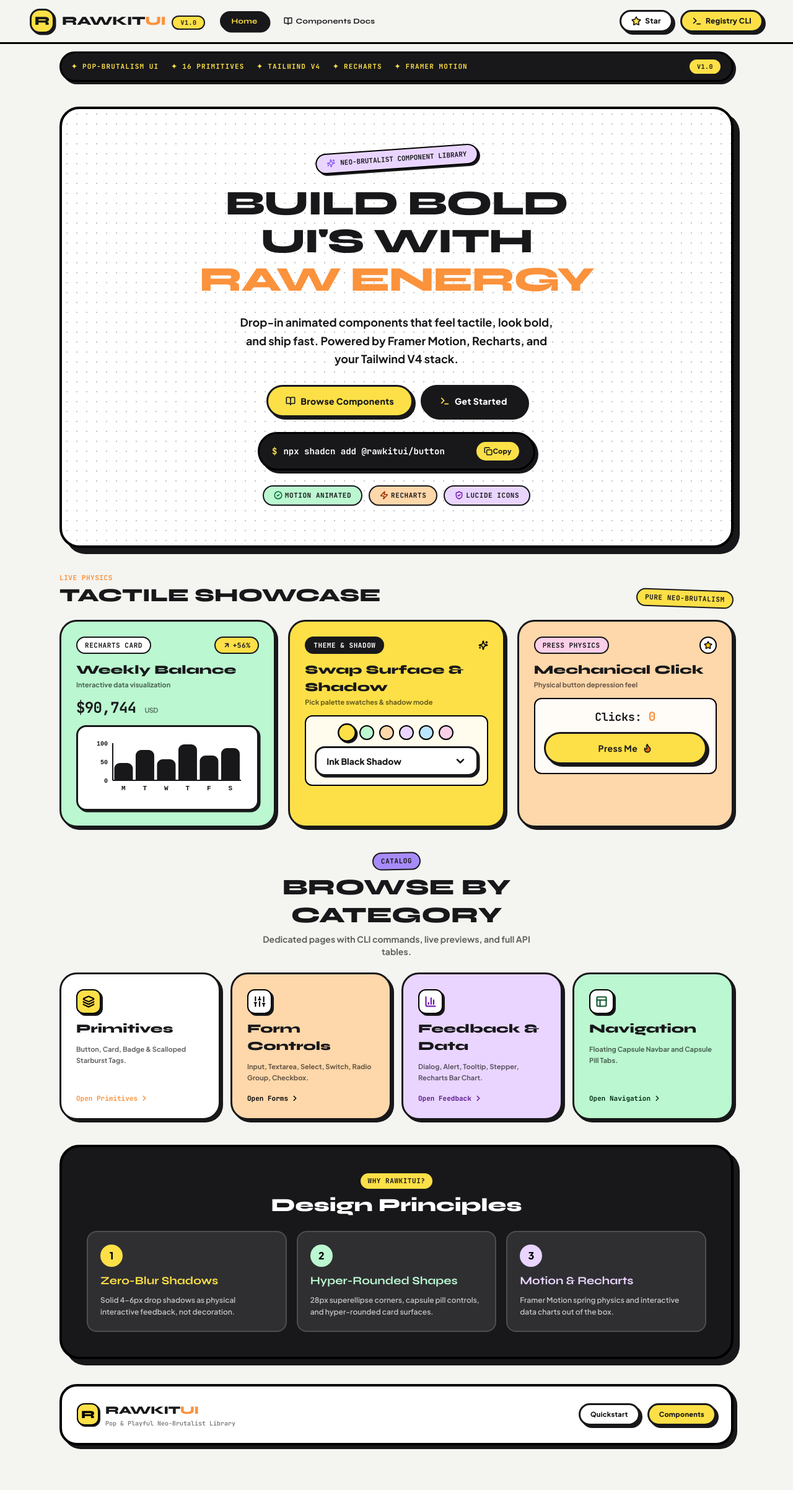
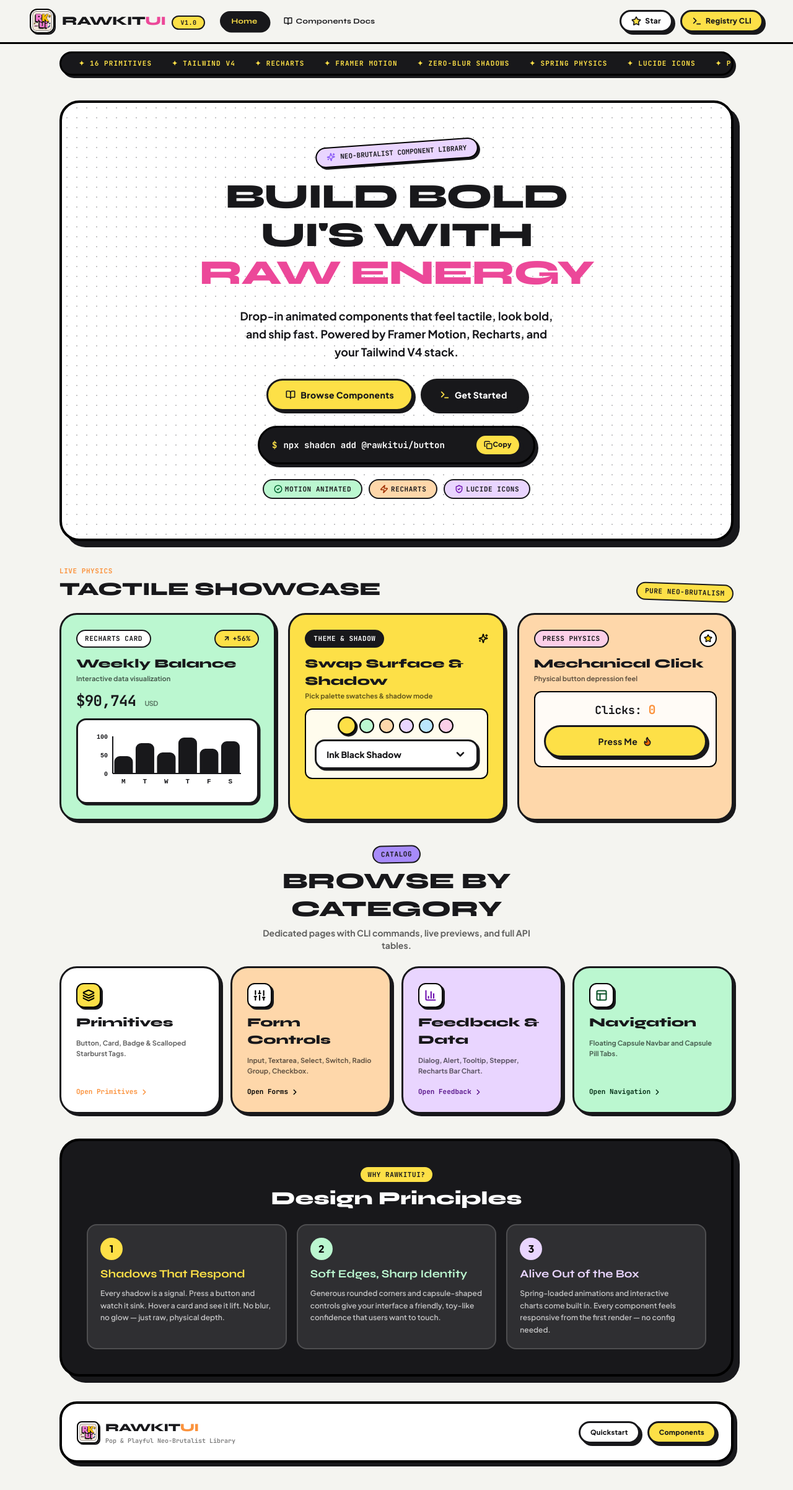
Before and after one commit to 1k24bytes/rawkitui, a React (Vite) app: page / in a window 1280 px wide. Shown: the top 2404 px of the page at 62% size. Built offline with nearby package versions, Linux system fonts and the light colour scheme.

Commit message:
feat(home): refresh RawkitUI branding and hero interactive showcase

```diff
--- a/index.html
+++ b/index.html
@@ -2,7 +2,7 @@
 <html lang="en">
   <head>
     <meta charset="UTF-8" />
-    <link rel="icon" type="image/svg+xml" href="/favicon.svg" />
+    <link rel="icon" type="image/png" href="/logo.png" />
     <meta name="viewport" content="width=device-width, initial-scale=1.0" />
     <title>RawkitUI — Pop-Brutalist Component Library & Design System</title>
     <!-- Google Fonts: Syne (Display), Plus Jakarta Sans (Body), JetBrains Mono (Code/Numbers) -->
--- a/src/components/layout/Header.tsx
+++ b/src/components/layout/Header.tsx
@@ -20,12 +20,12 @@
     <header className="sticky top-0 z-40 bg-[#F4F4F0]/90 backdrop-blur-md border-b-3 border-black px-4 lg:px-12 py-3.5 flex items-center justify-between font-sans">
       <div className="flex items-center gap-6">
         <RouterLink to="/" className="flex items-center gap-3 group">
-          <div className="w-10 h-10 rounded-2xl bg-[#FDE047] rk-border rk-shadow-sm flex items-center justify-center font-display font-extrabold text-xl group-hover:scale-105 transition-transform">
-            R
+          <div className="w-10 h-10 rounded-xl overflow-hidden border-2 border-black shadow-[2px_2px_0_0_#18181b] group-hover:scale-105 transition-transform">
+            <img src="/logo.png" alt="RawkitUI" className="w-full h-full object-cover" />
           </div>
           <div>
             <span className="font-display font-black text-xl tracking-tight">
-              RAWKIT<span className="text-[#FB923C]">UI</span>
+              RAWKIT<span className="text-[#EC4899]">UI</span>
             </span>
             <Badge variant="yellow" shape="pill" className="ml-2.5 text-[10px] py-0.5">
               v1.0
--- a/src/index.css
+++ b/src/index.css
@@ -41,6 +41,12 @@
   h1, h2, h3, h4, .font-display {
     font-family: var(--font-display);
   }
+}
+
+/* Marquee Animation */
+@keyframes marquee {
+  0% { transform: translateX(0); }
+  100% { transform: translateX(-50%); }
 }
 
 /* Custom RawkitUI Pop-Brutalist Utility Classes */
--- a/src/pages/Home.tsx
+++ b/src/pages/Home.tsx
@@ -68,18 +68,22 @@
         initial={{ opacity: 0, y: -10 }}
         animate={{ opacity: 1, y: 0 }}
         transition={{ duration: 0.4 }}
-        className="bg-[#18181B] text-[#FDE047] py-2 px-4 rounded-full border-3 border-black shadow-[4px_4px_0_0_#18181b] overflow-hidden whitespace-nowrap font-mono text-[11px] font-black tracking-widest uppercase flex items-center justify-between"
+        className="bg-[#18181B] text-[#FDE047] py-2 rounded-full border-3 border-black shadow-[4px_4px_0_0_#18181b] overflow-hidden font-mono text-[11px] font-black tracking-widest uppercase"
       >
-        <div className="flex items-center gap-5 animate-pulse">
-          <span>✦ POP-BRUTALISM UI</span>
-          <span className="hidden sm:inline">✦ 16 PRIMITIVES</span>
-          <span className="hidden md:inline">✦ TAILWIND V4</span>
-          <span className="hidden lg:inline">✦ RECHARTS</span>
-          <span className="hidden lg:inline">✦ FRAMER MOTION</span>
+        <div className="flex animate-[marquee_20s_linear_infinite] whitespace-nowrap">
+          {[0, 1].map((i) => (
+            <div key={i} className="flex items-center gap-8 shrink-0 px-4">
+              <span>✦ POP-BRUTALISM UI</span>
+              <span>✦ 16 PRIMITIVES</span>
+              <span>✦ TAILWIND V4</span>
+              <span>✦ RECHARTS</span>
+              <span>✦ FRAMER MOTION</span>
+              <span>✦ ZERO-BLUR SHADOWS</span>
+              <span>✦ SPRING PHYSICS</span>
+              <span>✦ LUCIDE ICONS</span>
+            </div>
+          ))}
         </div>
-        <Badge variant="yellow" shape="pill" className="hidden sm:inline-flex text-[10px]">
-          v1.0
-        </Badge>
       </motion.div>
 
       {/* ═══════════════════════════════════════════════ */}
@@ -120,7 +124,7 @@
               <br />
               UI's With
               <br />
-              <span className="text-[#FB923C]">Raw Energy</span>
+              <span className="text-[#EC4899]">Raw Energy</span>
             </motion.h1>
 
             {/* Subtitle — concise, benefit-driven */}
@@ -432,23 +436,23 @@
             {
               num: 1,
               bg: '#FDE047',
-              title: 'Zero-Blur Shadows',
+              title: 'Shadows That Respond',
               titleColor: '#FDE047',
-              desc: 'Solid 4–6px drop shadows as physical interactive feedback, not decoration.',
+              desc: 'Every shadow is a signal. Press a button and watch it sink. Hover a card and see it lift. No blur, no glow — just raw, physical depth.',
             },
             {
               num: 2,
               bg: '#BBF7D0',
-              title: 'Hyper-Rounded Shapes',
+              title: 'Soft Edges, Sharp Identity',
               titleColor: '#BBF7D0',
-              desc: '28px superellipse corners, capsule pill controls, and hyper-rounded card surfaces.',
+              desc: 'Generous rounded corners and capsule-shaped controls give your interface a friendly, toy-like confidence that users want to touch.',
             },
             {
               num: 3,
               bg: '#E9D5FF',
-              title: 'Motion & Recharts',
+              title: 'Alive Out of the Box',
               titleColor: '#E9D5FF',
-              desc: 'Framer Motion spring physics and interactive data charts out of the box.',
+              desc: 'Spring-loaded animations and interactive charts come built in. Every component feels responsive from the first render — no config needed.',
             },
           ].map((p) => (
             <div key={p.num} className="bg-white/10 p-5 rounded-2xl border-2 border-white/15 space-y-2">
@@ -470,8 +474,8 @@
       <footer className="border-4 border-black bg-white rounded-[28px] p-6 shadow-[6px_6px_0_0_#18181b]">
         <div className="flex flex-col sm:flex-row items-center justify-between gap-4">
           <div className="flex items-center gap-2.5">
-            <div className="w-9 h-9 rounded-xl bg-[#FDE047] text-black border-2 border-black font-display font-extrabold text-lg flex items-center justify-center shadow-[2px_2px_0_0_#18181b]">
-              R
+            <div className="w-9 h-9 rounded-lg overflow-hidden border-2 border-black shadow-[2px_2px_0_0_#18181b]">
+              <img src="/logo.png" alt="RawkitUI" className="w-full h-full object-cover" />
             </div>
             <div>
               <span className="font-display font-black text-lg tracking-tight">RAWKIT<span className="text-[#FB923C]">UI</span></span>
```
Also changed, not shown: public/logo.png (added).
